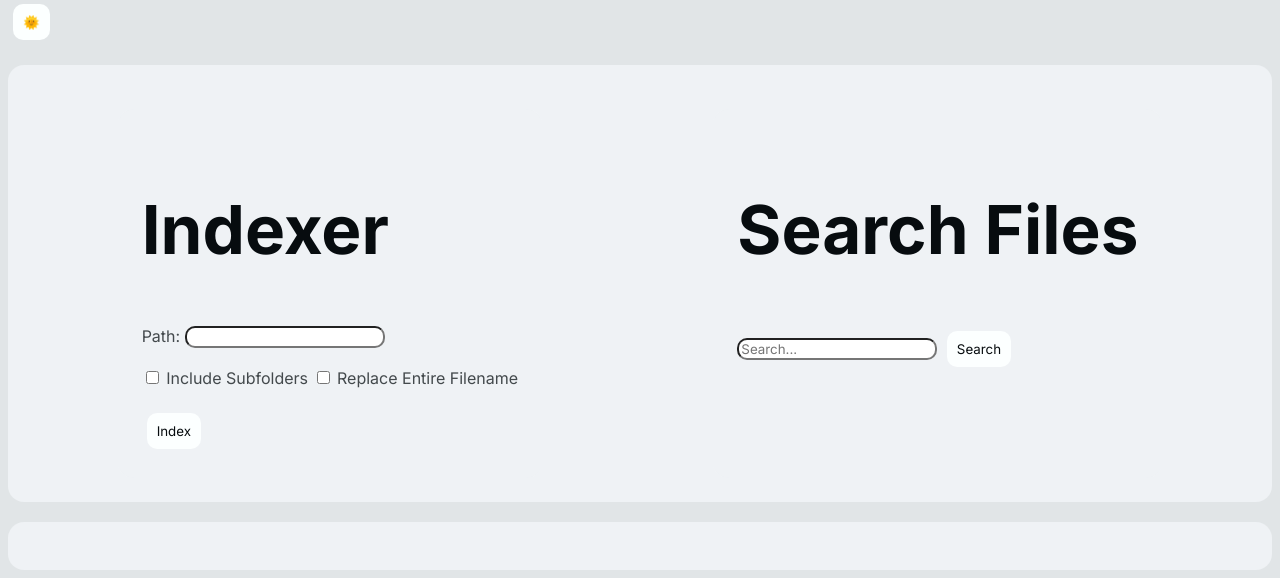
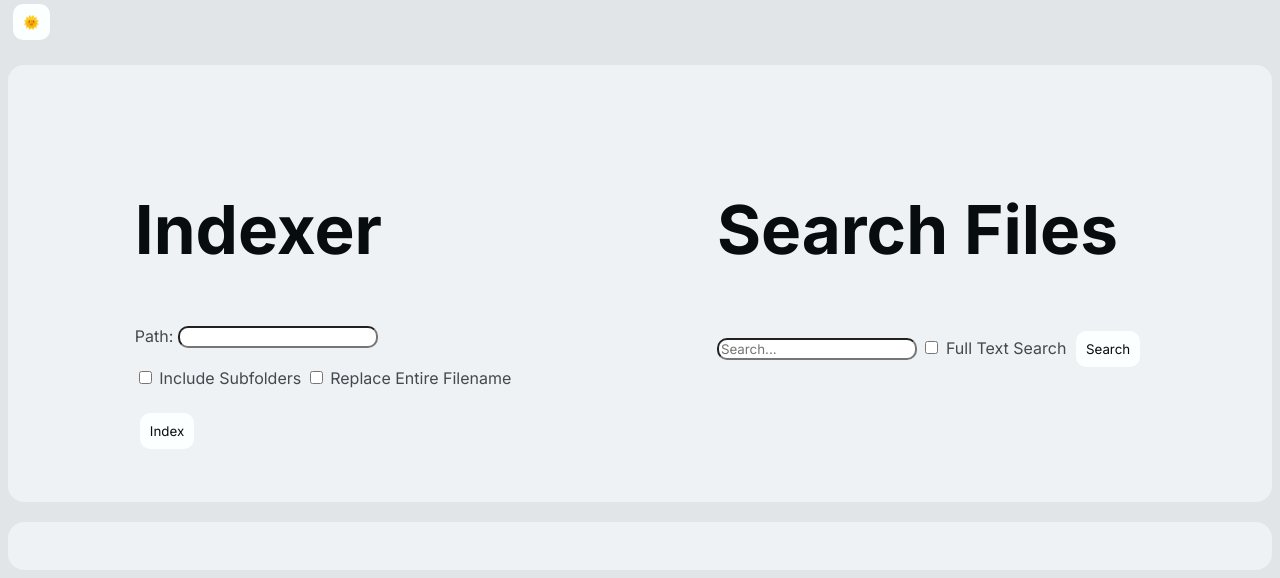
Before and after one commit to engag1ng/hirmes, a Flask app: template flask-app/templates/index.html in a window 1280 px wide. Shown: the part 230-808 px from the top of the page. Run offline with Flask 3, Linux system fonts and the light colour scheme; the template is opened without the code that fills it, so the values that code supplies are empty; parts of the project's set-up code (start-up, migrations or seed data) failed here and were passed over.

Commit message:
added full text search button and fixed snippet search bug

```diff
--- a/flask-app/app.py
+++ b/flask-app/app.py
@@ -8,7 +8,7 @@ import threading
 from flask import Flask, render_template, request, jsonify
 from waitress import create_server
 from backend.indexer import index_path
-from backend.search import search_index
+from backend.search import search_index, make_full_text
 from backend.watchdog import run_watchdog
 from backend.settings import load_settings, save_settings
 
@@ -67,7 +67,10 @@ def api_search():
     """
 
     data = request.get_json(force=True)
+    full_text = data.get('full_text', False)
     query = data.get('query')
+    if full_text:
+        query = make_full_text(query)
     try:
         results, spellchecked = search_index(query)
         return jsonify({"results": results, "spellchecked": spellchecked})
--- a/flask-app/backend/search.py
+++ b/flask-app/backend/search.py
@@ -47,11 +47,12 @@ def search_index(query: str) -> tuple | None:
     if not result_docs:
         return None
 
+
     for result_number, result in enumerate(result_docs):
         if result_number < 5:
             result["snippet"] = _search_snippet(result)
         else:
-            result["snippet"] = None
+            result["snippet"] = []
 
     return result_docs, spellchecked_query
 
@@ -361,3 +362,15 @@ def _context_windows(text: str, word: str, n: int = 5) -> list:
     )
 
     return re.findall(pattern, text, flags=re.IGNORECASE)
+
+def make_full_text(query: str) -> str:
+    split_query = query.split()
+    new_query = []
+
+    for i, word in enumerate(split_query):
+        new_query.append(word)
+        if i+1 != len(split_query):
+            new_query.append('AND')
+
+    full_text_query = " ".join(new_query)
+    return full_text_query
--- a/flask-app/static/js/ajax_data.js
+++ b/flask-app/static/js/ajax_data.js
@@ -32,8 +32,9 @@ document.getElementById("searchForm").addEventListener("submit", function(e) {
     e.preventDefault();
 
     const query = document.getElementById("query").value;
+    const fullText = document.getElementById("full_text").checked;
 
-    callSearch(query);
+    callSearch(query, fullText);
 });
 
 function displaySearchResults(results) {
@@ -61,12 +62,13 @@ function displaySearchResults(results) {
     document.body.appendChild(container);
 }
 
-function callSearch(query) {
+function callSearch(query, full_text) {
     fetch(`/search`, {
         method: "POST",
         headers: {"Content-Type": "application/json"},
         body: JSON.stringify({
             query: query,
+            full_text: full_text,
         })
     })
     .then(res => res.json())
--- a/flask-app/templates/index.html
+++ b/flask-app/templates/index.html
@@ -42,6 +42,10 @@
             <h2>Search Files</h2>
             <form id="searchForm">
                 <input type="text" id="query" name="query" placeholder="Search..." required>
+                <label>
+                    <input type="checkbox" id="full_text">
+                    Full Text Search
+                </label>
                 <button type="submit">Search</button>
             </form>
             <div class="did-you-mean" id="didYouMean">
```
